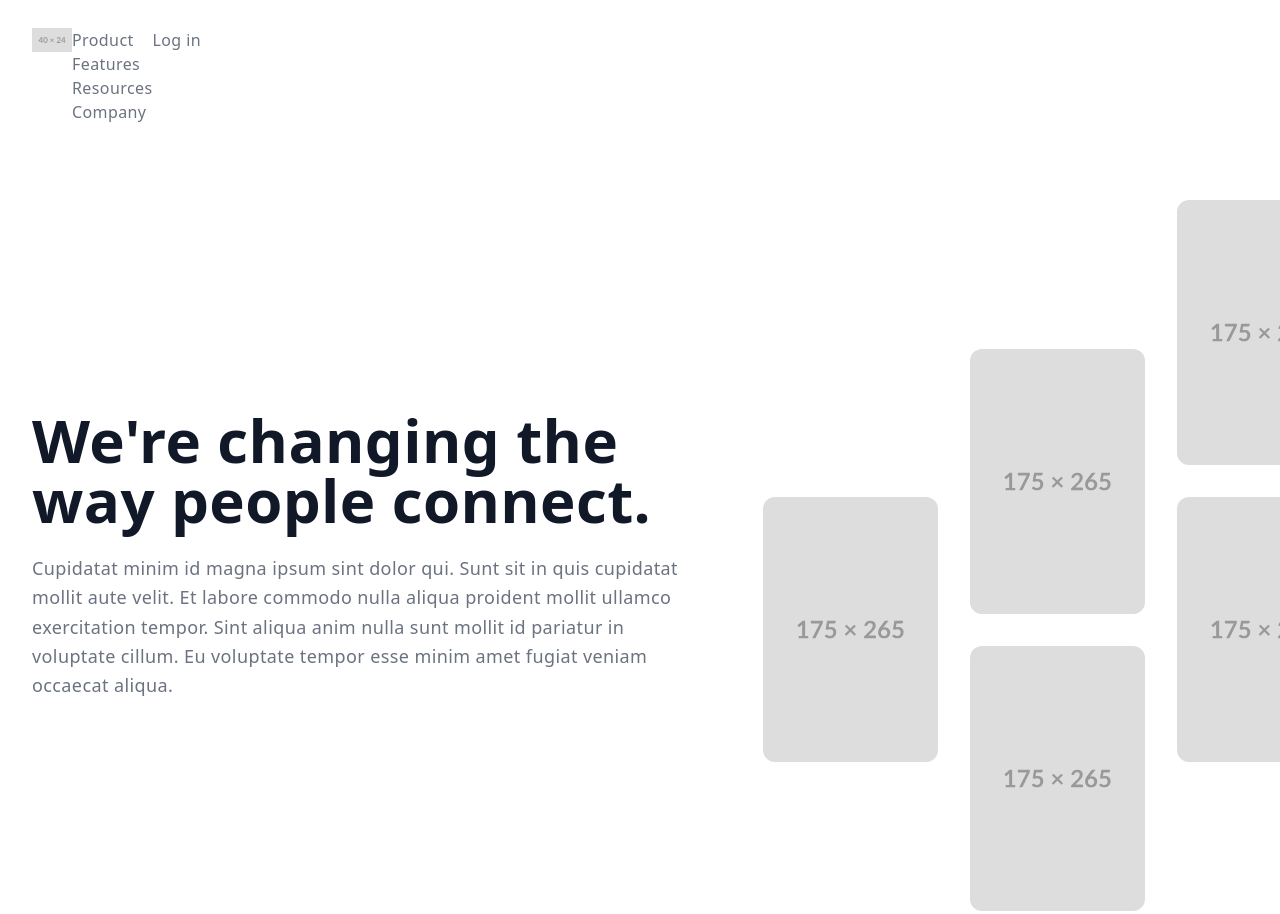
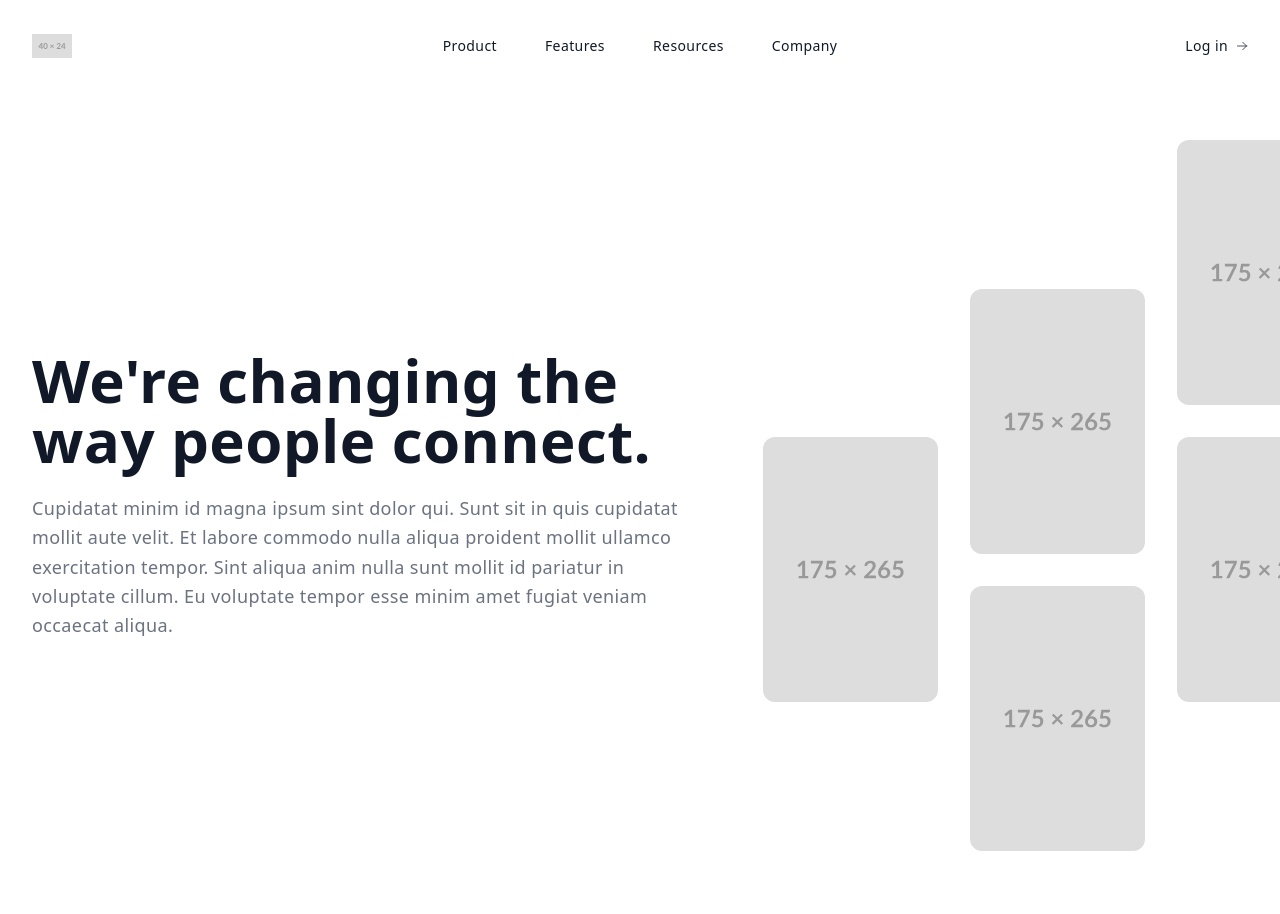
Before and after one commit to lukaszdzielo/enelmed-exercise, a website: page index.html in a window 1280 px wide. Shown: the top 914 px of the page. Drawn offline with Linux system fonts and the light colour scheme.

Commit message:
menu js and border if opened

```diff
--- a/assets/css/input.css
+++ b/assets/css/input.css
@@ -1,10 +1,6 @@
 @tailwind base;
 @tailwind components;
 @tailwind utilities;
-
-body {
-    @apply text-base text-gray-500 tracking-wide;
-}
 
 section {
     h2 {
@@ -78,9 +74,5 @@ footer {
     }
     .social__link {
         @apply fill-gray-400 hover:fill-gray-500 active:fill-gray-600 transition-colors;
-
-        svg {
-            @apply h-5;
-        }
     }
 }
--- a/index.html
+++ b/index.html
@@ -8,20 +8,27 @@
     <link href="./assets/css/style.css" rel="stylesheet">
 </head>
 
-<body class="">
-
-    <header class="sticky top-0 py-7 bg-white">
-        <nav class="flex container">
+<body class="text-base text-gray-500 tracking-wide">
+    <header id="header" class="sticky top-0 z-10 py-3 md:py-7 bg-white has-[#headerNav:not(.hidden)]:border-b has-[#headerNav:not(.hidden)]:border-gray-400">
+        <nav class="flex flex-wrap md:grid md:[gridTemplateColumns:1fr_auto_1fr] items-center	container text-gray-900 md:text-sm">
             <a href="/">
                 <img src="./assets/img/logo.svg" alt="Logo">
             </a>
-            <ul>
-                <li><a href="#">Product</a></li>
-                <li><a href="#">Features</a></li>
-                <li><a href="#">Resources</a></li>
-                <li><a href="#">Company</a></li>
-            </ul>
-            <a href="#">Log in</a>
+            <button id="headerNav--btn" class="p-2 ms-auto md:hidden">
+                <svg xmlns="http://www.w3.org/2000/svg" fill="none" viewBox="0 0 24 24" stroke-width="1.5" stroke="currentColor" class="size-6"><path stroke-linecap="round" stroke-linejoin="round" d="M3.75 6.75h16.5M3.75 12h16.5m-16.5 5.25h16.5" /></svg>
+            </button>
+            <div id="headerNav" class="w-full md:contents hidden">
+                <ul class="flex flex-col md:flex-row gap-2 md:gap-12 my-2">
+                    <li><a href="#" class="hover:underline">Product</a></li>
+                    <li><a href="#" class="hover:underline">Features</a></li>
+                    <li><a href="#" class="hover:underline">Resources</a></li>
+                    <li><a href="#" class="hover:underline">Company</a></li>
+                </ul>
+                <a href="#" class="md:justify-self-end flex items-center gap-2 mt-8 md:mt-0 hover:underline">
+                    <span>Log in</span>
+                    <svg  viewBox="0 0 24 24" stroke-width="1.5" stroke="currentColor" class="size-3"><path stroke-linecap="round" stroke-linejoin="round" d="M13.5 4.5 21 12m0 0-7.5 7.5M21 12H3" /></svg>
+                </a>
+            </div>
         </nav>
     </header>
 
@@ -317,35 +324,35 @@
                 <ul class="inline-flex gap-x-8">
                     <li>
                         <a href="#" class="social__link">
-                            <svg viewBox="0 0 576 512">
+                            <svg class="size-5" viewBox="0 0 576 512">
                                 <path d="M512 256C512 114.6 397.4 0 256 0S0 114.6 0 256C0 376 82.7 476.8 194.2 504.5V334.2H141.4V256h52.8V222.3c0-87.1 39.4-127.5 125-127.5c16.2 0 44.2 3.2 55.7 6.4V172c-6-.6-16.5-1-29.6-1c-42 0-58.2 15.9-58.2 57.2V256h83.6l-14.4 78.2H287V510.1C413.8 494.8 512 386.9 512 256h0z" />
                             </svg>
                         </a>
                     </li>
                     <li>
                         <a href="#" class="social__link">
-                            <svg viewBox="0 0 576 512">
+                            <svg class="size-5" viewBox="0 0 576 512">
                                 <path d="M224.1 141c-63.6 0-114.9 51.3-114.9 114.9s51.3 114.9 114.9 114.9S339 319.5 339 255.9 287.7 141 224.1 141zm0 189.6c-41.1 0-74.7-33.5-74.7-74.7s33.5-74.7 74.7-74.7 74.7 33.5 74.7 74.7-33.6 74.7-74.7 74.7zm146.4-194.3c0 14.9-12 26.8-26.8 26.8-14.9 0-26.8-12-26.8-26.8s12-26.8 26.8-26.8 26.8 12 26.8 26.8zm76.1 27.2c-1.7-35.9-9.9-67.7-36.2-93.9-26.2-26.2-58-34.4-93.9-36.2-37-2.1-147.9-2.1-184.9 0-35.8 1.7-67.6 9.9-93.9 36.1s-34.4 58-36.2 93.9c-2.1 37-2.1 147.9 0 184.9 1.7 35.9 9.9 67.7 36.2 93.9s58 34.4 93.9 36.2c37 2.1 147.9 2.1 184.9 0 35.9-1.7 67.7-9.9 93.9-36.2 26.2-26.2 34.4-58 36.2-93.9 2.1-37 2.1-147.8 0-184.8zM398.8 388c-7.8 19.6-22.9 34.7-42.6 42.6-29.5 11.7-99.5 9-132.1 9s-102.7 2.6-132.1-9c-19.6-7.8-34.7-22.9-42.6-42.6-11.7-29.5-9-99.5-9-132.1s-2.6-102.7 9-132.1c7.8-19.6 22.9-34.7 42.6-42.6 29.5-11.7 99.5-9 132.1-9s102.7-2.6 132.1 9c19.6 7.8 34.7 22.9 42.6 42.6 11.7 29.5 9 99.5 9 132.1s2.7 102.7-9 132.1z" />
                             </svg>
                         </a>
                     </li>
                     <li>
                         <a href="#" class="social__link">
-                            <svg viewBox="0 0 576 512">
+                            <svg class="size-5" viewBox="0 0 576 512">
                                 <path d="M459.4 151.7c.3 4.5 .3 9.1 .3 13.6 0 138.7-105.6 298.6-298.6 298.6-59.5 0-114.7-17.2-161.1-47.1 8.4 1 16.6 1.3 25.3 1.3 49.1 0 94.2-16.6 130.3-44.8-46.1-1-84.8-31.2-98.1-72.8 6.5 1 13 1.6 19.8 1.6 9.4 0 18.8-1.3 27.6-3.6-48.1-9.7-84.1-52-84.1-103v-1.3c14 7.8 30.2 12.7 47.4 13.3-28.3-18.8-46.8-51-46.8-87.4 0-19.5 5.2-37.4 14.3-53 51.7 63.7 129.3 105.3 216.4 109.8-1.6-7.8-2.6-15.9-2.6-24 0-57.8 46.8-104.9 104.9-104.9 30.2 0 57.5 12.7 76.7 33.1 23.7-4.5 46.5-13.3 66.6-25.3-7.8 24.4-24.4 44.8-46.1 57.8 21.1-2.3 41.6-8.1 60.4-16.2-14.3 20.8-32.2 39.3-52.6 54.3z" />
                             </svg>
                         </a>
                     </li>
                     <li>
                         <a href="#" class="social__link">
-                            <svg viewBox="0 0 576 512">
+                            <svg class="size-5" viewBox="0 0 576 512">
                                 <path d="M165.9 397.4c0 2-2.3 3.6-5.2 3.6-3.3 .3-5.6-1.3-5.6-3.6 0-2 2.3-3.6 5.2-3.6 3-.3 5.6 1.3 5.6 3.6zm-31.1-4.5c-.7 2 1.3 4.3 4.3 4.9 2.6 1 5.6 0 6.2-2s-1.3-4.3-4.3-5.2c-2.6-.7-5.5 .3-6.2 2.3zm44.2-1.7c-2.9 .7-4.9 2.6-4.6 4.9 .3 2 2.9 3.3 5.9 2.6 2.9-.7 4.9-2.6 4.6-4.6-.3-1.9-3-3.2-5.9-2.9zM244.8 8C106.1 8 0 113.3 0 252c0 110.9 69.8 205.8 169.5 239.2 12.8 2.3 17.3-5.6 17.3-12.1 0-6.2-.3-40.4-.3-61.4 0 0-70 15-84.7-29.8 0 0-11.4-29.1-27.8-36.6 0 0-22.9-15.7 1.6-15.4 0 0 24.9 2 38.6 25.8 21.9 38.6 58.6 27.5 72.9 20.9 2.3-16 8.8-27.1 16-33.7-55.9-6.2-112.3-14.3-112.3-110.5 0-27.5 7.6-41.3 23.6-58.9-2.6-6.5-11.1-33.3 2.6-67.9 20.9-6.5 69 27 69 27 20-5.6 41.5-8.5 62.8-8.5s42.8 2.9 62.8 8.5c0 0 48.1-33.6 69-27 13.7 34.7 5.2 61.4 2.6 67.9 16 17.7 25.8 31.5 25.8 58.9 0 96.5-58.9 104.2-114.8 110.5 9.2 7.9 17 22.9 17 46.4 0 33.7-.3 75.4-.3 83.6 0 6.5 4.6 14.4 17.3 12.1C428.2 457.8 496 362.9 496 252 496 113.3 383.5 8 244.8 8zM97.2 352.9c-1.3 1-1 3.3 .7 5.2 1.6 1.6 3.9 2.3 5.2 1 1.3-1 1-3.3-.7-5.2-1.6-1.6-3.9-2.3-5.2-1zm-10.8-8.1c-.7 1.3 .3 2.9 2.3 3.9 1.6 1 3.6 .7 4.3-.7 .7-1.3-.3-2.9-2.3-3.9-2-.6-3.6-.3-4.3 .7zm32.4 35.6c-1.6 1.3-1 4.3 1.3 6.2 2.3 2.3 5.2 2.6 6.5 1 1.3-1.3 .7-4.3-1.3-6.2-2.2-2.3-5.2-2.6-6.5-1zm-11.4-14.7c-1.6 1-1.6 3.6 0 5.9 1.6 2.3 4.3 3.3 5.6 2.3 1.6-1.3 1.6-3.9 0-6.2-1.4-2.3-4-3.3-5.6-2z" />
                             </svg>
                         </a>
                     </li>
                     <li>
                         <a href="#" class="social__link">
-                            <svg viewBox="0 0 576 512">
+                            <svg class="size-5" viewBox="0 0 576 512">
                                 <path d="M549.7 124.1c-6.3-23.7-24.8-42.3-48.3-48.6C458.8 64 288 64 288 64S117.2 64 74.6 75.5c-23.5 6.3-42 24.9-48.3 48.6-11.4 42.9-11.4 132.3-11.4 132.3s0 89.4 11.4 132.3c6.3 23.7 24.8 41.5 48.3 47.8C117.2 448 288 448 288 448s170.8 0 213.4-11.5c23.5-6.3 42-24.2 48.3-47.8 11.4-42.9 11.4-132.3 11.4-132.3s0-89.4-11.4-132.3zm-317.5 213.5V175.2l142.7 81.2-142.7 81.2z" />
                             </svg>
                         </a>
@@ -359,4 +366,12 @@
     </main>
 </body>
 
+<script>
+    const headerNavBtn = document.querySelector('#headerNav--btn')
+    const headerNav = document.querySelector('#headerNav')
+    headerNavBtn.addEventListener('click', e => {
+        headerNav.classList.contains('hidden') ? headerNav.classList.remove('hidden'): headerNav.classList.add('hidden') ;
+    });
+</script>
+
 </html>
```
Also changed, not shown: assets/css/style.css.
